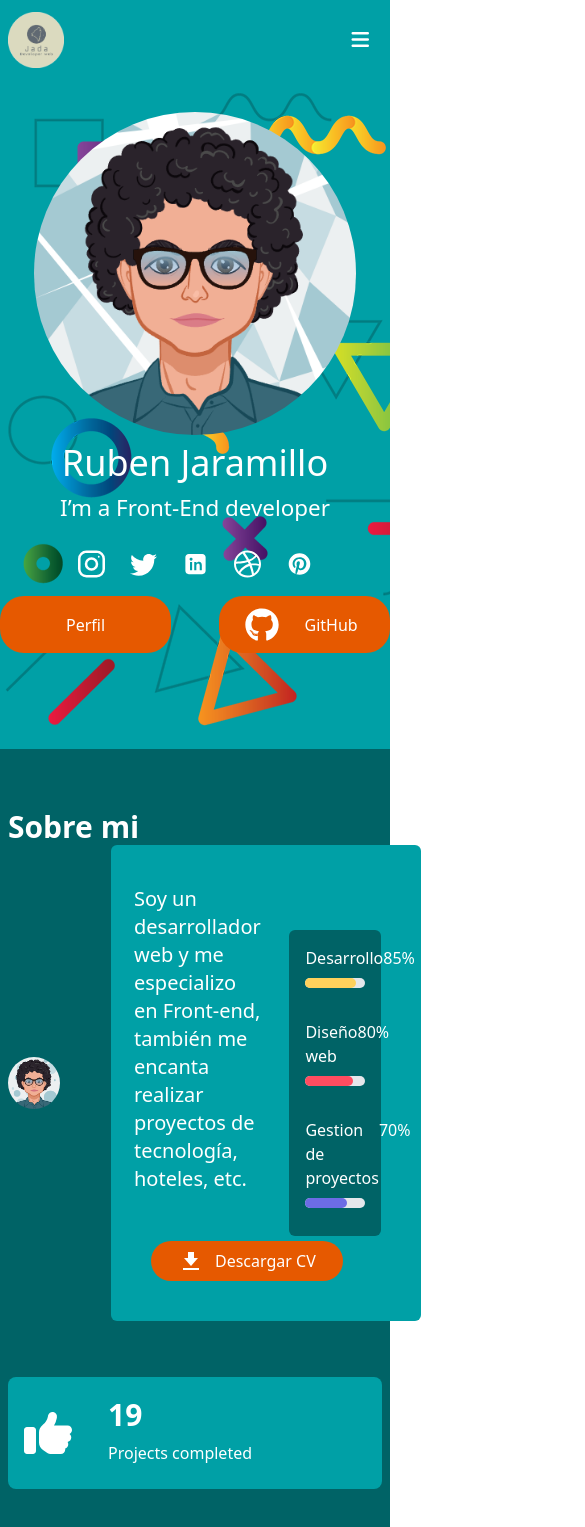
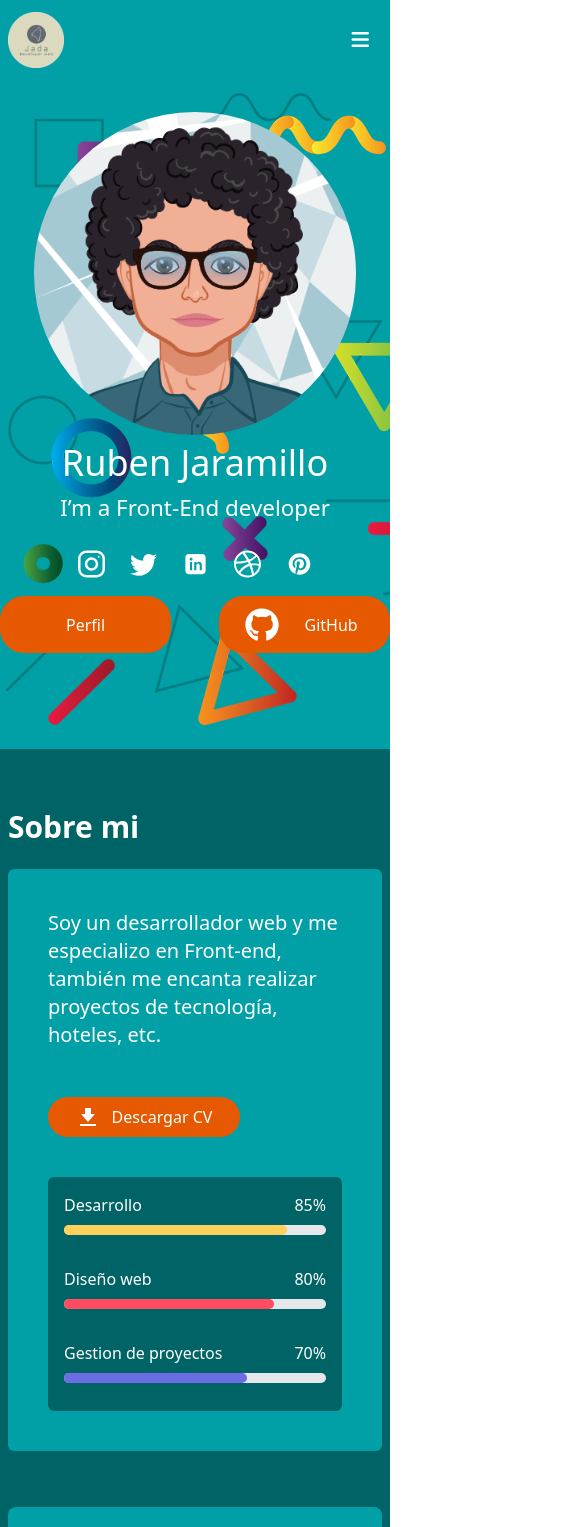
Before and after one commit to RubenJ27/Portafolio-profesional, a React (Vite) app: page / in a window 390 px wide. Shown: the top 1527 px of the page, 585 px wide, since content can reach past the window. Built offline with nearby package versions, Linux system fonts and the light colour scheme.

Commit message:
Se termino el responsive del profile

```diff
--- a/src/App.jsx
+++ b/src/App.jsx
@@ -19,11 +19,11 @@ function App() {
     <Navbar />
     <HomePage />
     <ProfilePage />
-    <Services />
+    {/* <Services />
     <ExperiencePage />
     <PortfolioPage />
     <ContactPage />
-    <Footer />
+    <Footer /> */}
     </>
   )
 }
--- a/src/pages/ProfilePage.jsx
+++ b/src/pages/ProfilePage.jsx
@@ -5,13 +5,13 @@ export default function ProfilePage() {
   return (
     <>
       <div className="flex flex-wrap justify-center items-center px-2 py-3 bg-secondary-color flex-end relative" id="about-me">
-        <h1 className="flex container text-white font-bold text-3xl w-full mt-12">
+        <h1 className="flex container text-white font-bold text-3xl w-full mt-12 mb-6">
           Sobre mi
         </h1>
-        <div className="container flex justify-evenly h-full">
-          <div className="flex items-center justify-center h-2/4">
+        <div className="container flex flex-wrap justify-evenly h-full">
+          <div className="flex container flex-col lg:flex-row items-center justify-center h-2/4">
             {/* img */}
-            <div className="w-full h-full flex flex-col justify-start lg:w-auto lg:static lg:block lg:justify-start">
+            <div className="hidden w-full h-full flex-col items-center lg:w-auto lg:static lg:block">
               <img
                 src="src/assets/profile/AvatarMaker-6.png"
                 className="flex w-2/4 h-full rounded-full"
@@ -21,8 +21,8 @@ export default function ProfilePage() {
 
             {/* group skills */}
 
-            <div className="bg-primary-color lg:flex flex-grow justify-between w-3/4 items-center h-2/4 p-10 py-10 flex rounded-md">
-              <div className="flex flex-col justify-center w-2/5">
+            <div className="bg-primary-color flex-col md:flex-row lg:flex-row lg:flex flex-grow justify-between items-center w-[100%] lg:w-3/4 h-2/4 p-10 py-10 flex rounded-md">
+              <div className="flex flex-col justify-center w-[100%] mb-10 md:w-2/5 lg:w-2/5">
                 <p className="flex flex-col text-xl text-white justify-center self-center items-center lg:flex-row lg:ml-auto">
                   Soy un desarrollador web y me especializo en Front-end, también me encanta realizar proyectos de tecnología, hoteles, etc.
                 </p>
@@ -36,7 +36,7 @@ export default function ProfilePage() {
                 </button>
               </div>
 
-              <div className="bg-secondary-color w-2/5 rounded-md p-4">
+              <div className="flex flex-col bg-secondary-color w-[100%] md:w-2/5 lg:w-2/5 rounded-md p-4">
                 {/* skill-1 */}
                 <div className="w-full mb-8">
                   <div className="flex justify-between mb-2">
@@ -74,9 +74,9 @@ export default function ProfilePage() {
 
         {/* cards group */}
 
-        <div className="flex flex-col lg:flex-row container justify-between w-full my-9">
+        <div className="flex flex-col md:flex-wrap md:flex-row lg:flex-row container justify-between w-full my-9">
           {/* card-1 */}
-          <div className="bg-primary-color flex flex-row rounded-lg w-[100%] lg:w-[20%] my-5">
+          <div className="bg-primary-color flex flex-row rounded-lg w-[100%] md:w-[45%] lg:w-[20%] my-5">
             <div className="flex py-8 px-4">
             <FontAwesomeIcon icon={faThumbsUp} className="text-white text-5xl" />
             </div>
@@ -87,7 +87,7 @@ export default function ProfilePage() {
           </div>
 
           {/* card-2 */}
-          <div className="bg-primary-color flex flex-row rounded-lg w-[100%] lg:w-[20%] my-5">
+          <div className="bg-primary-color flex flex-row rounded-lg w-[100%] md:w-[45%] lg:w-[20%] my-5">
             <div className="flex py-8 px-4">
             <FontAwesomeIcon icon={faMugHot} className="text-white text-5xl" />
             </div>
@@ -98,7 +98,7 @@ export default function ProfilePage() {
           </div>
 
           {/* card-3 */}
-          <div className="bg-primary-color flex flex-row rounded-lg w-[100%] lg:w-[20%] my-5">
+          <div className="bg-primary-color flex flex-row rounded-lg w-[100%] md:w-[45%] lg:w-[20%] my-5">
             <div className="flex py-8 px-4">
             <FontAwesomeIcon icon={faUserGroup} className="text-white text-5xl" />
             </div>
@@ -109,7 +109,7 @@ export default function ProfilePage() {
           </div>
 
            {/* card-4 */}
-           <div className="bg-primary-color flex flex-row rounded-lg w-[100%] lg:w-[20%] my-5">
+           <div className="bg-primary-color flex flex-row rounded-lg w-[100%] md:w-[45%] lg:w-[20%] my-5">
             <div className="flex py-8 px-4">
             <FontAwesomeIcon icon={faAward} className="text-white text-5xl" />
             </div>
```
